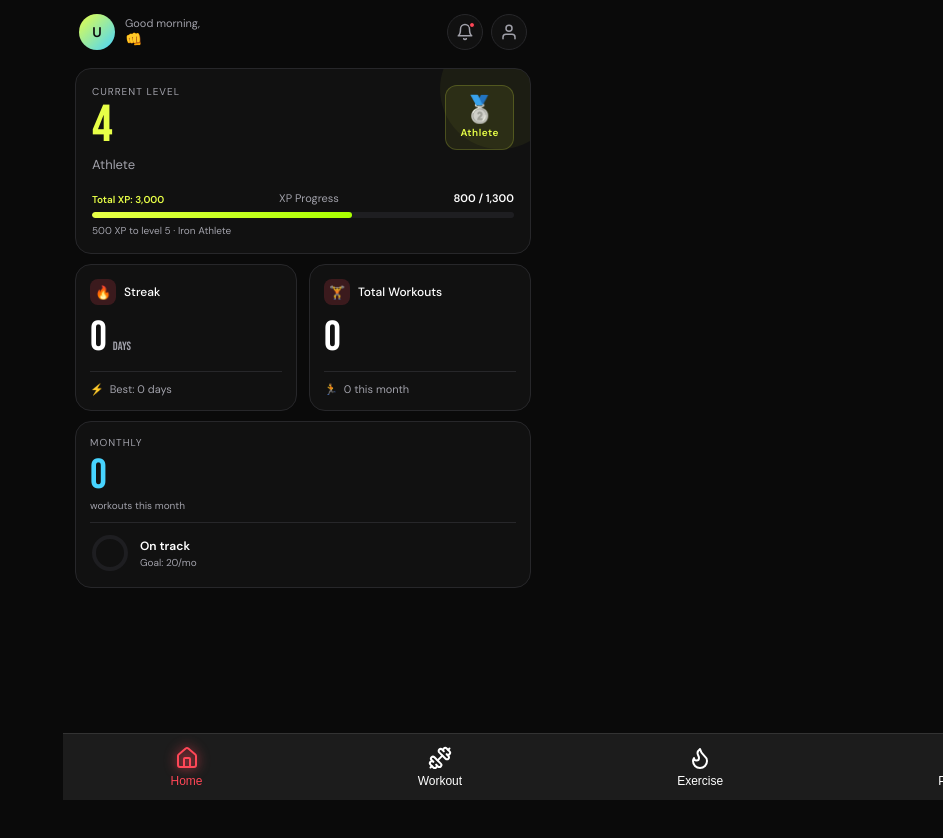
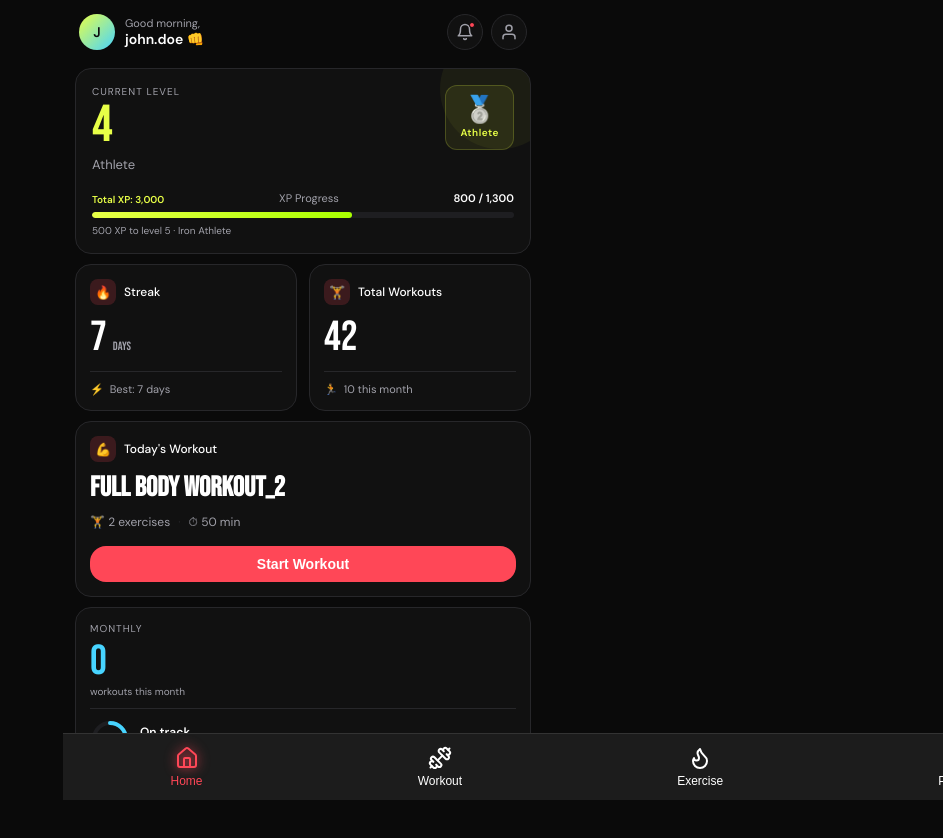
Before and after one commit to amanshakya99/IronTitan-App, a React (Vite) app: page /dashboard in a window 1280 px wide. Shown: the top 838 px of the page, without its empty margins (337-1280 px from the left). Before the commit the page ends 800 px from the top, so only its background shows below. Built offline with nearby package versions, Linux system fonts and the light colour scheme; no server answers.

Commit message:
fixed and changed api layer from supabase to mockApi

```diff
--- a/src/components/Dashboard/StreakCard.jsx
+++ b/src/components/Dashboard/StreakCard.jsx
@@ -1,6 +1,8 @@
 import { useEffect, useState, useRef } from 'react'
-import { supabase } from '../../lib/supabase'
-import { getWorkoutDates } from '../../api/workoutApi'
+import {
+  getCurrentUser,
+  getWorkoutDates,
+} from '../../api'
 import '../../styles/dashboard/StreakCard.css'
 
 function calculateStreak(dates) {
@@ -44,7 +46,7 @@ export default function StreakCard() {
 
   useEffect(() => {
     async function fetchStreak() {
-      const { data: { user } } = await supabase.auth.getUser()
+      const user = await getCurrentUser()
       if (!user) return
 
       const dates = await getWorkoutDates(user.id)
--- a/src/components/Dashboard/TodaysWorkoutCard.jsx
+++ b/src/components/Dashboard/TodaysWorkoutCard.jsx
@@ -1,7 +1,10 @@
 import { useEffect, useState } from 'react'
 import { useNavigate } from 'react-router-dom'
-import { supabase } from '../../lib/supabase'
-import { getTodaysRoutine } from '../../api/workoutApi'
+import {
+  getTodaysRoutine,
+  getCurrentUser,
+} from '../../api'
+
 import '../../styles/dashboard/TodayWorkoutCard.css'
 
 export default function TodayWorkoutCard() {
@@ -10,7 +13,7 @@ export default function TodayWorkoutCard() {
 
   useEffect(() => {
     async function fetchTodayWorkout() {
-      const { data: { user } } = await supabase.auth.getUser()
+      const user = await getCurrentUser()
       if (!user) return
       const data = await getTodaysRoutine(user.id)
       setWorkout(data)
--- a/src/components/Dashboard/TopBar.jsx
+++ b/src/components/Dashboard/TopBar.jsx
@@ -1,13 +1,12 @@
 import { useEffect, useState } from 'react'
-import { supabase } from '../../lib/supabase'
-
+import { getCurrentUser } from '../../api'
 export default function TopBar() {
   const [username, setUsername] = useState('')
   const [initials, setInitials] = useState('U')
 
   useEffect(() => {
     async function getUser() {
-      const { data: { user } } = await supabase.auth.getUser()
+      const user = await getCurrentUser()
       if (user) {
         const name = user.user_metadata?.full_name || user.email
         setUsername(name.split('@')[0])
--- a/src/components/Dashboard/TotalWorkout.jsx
+++ b/src/components/Dashboard/TotalWorkout.jsx
@@ -1,6 +1,9 @@
 import { useEffect, useState, useRef } from 'react'
-import { supabase } from '../../lib/supabase'
-import { getMonthlyWorkoutCount, getTotalWorkoutCount } from '../../api/workoutApi'
+import {
+  getCurrentUser,
+  getMonthlyWorkoutCount,
+  getTotalWorkoutCount,
+} from '../../api'
 import '../../styles/dashboard/StreakCard.css'
 
 export default function TotalWorkoutsCard() {
@@ -10,13 +13,14 @@ export default function TotalWorkoutsCard() {
 
 useEffect(() => {
   async function fetchStats() {
-      const { data: { user } } = await supabase.auth.getUser()
-      if (!user) return
+    const user = await getCurrentUser()
+    if (!user) {
+      return
+    }
 
-      const [total, thisMonth] = await Promise.all([
-        getTotalWorkoutCount(user.id),
-        getMonthlyWorkoutCount(user.id)
-      ])
+    const total = await getTotalWorkoutCount(user.id)
+
+    const thisMonth = await getMonthlyWorkoutCount(user.id)
 
     setStats({ total, thisMonth })
   }
--- a/src/components/Dashboard/WorkoutsCard.jsx
+++ b/src/components/Dashboard/WorkoutsCard.jsx
@@ -1,46 +1,36 @@
-import { useEffect, useState, useRef } from 'react'
-import { supabase } from '../../lib/supabase'
-import { getMonthlyWorkoutCount } from '../../api/workoutApi'
-import '../../styles/dashboard/WorkoutsCard.css'
+import { useEffect, useState, useRef } from "react";
+import { getCurrentUser, getMonthlyWorkoutCount } from "../../api";
+import "../../styles/dashboard/WorkoutsCard.css";
 
 export default function WorkoutsCard() {
-  const [total, setTotal] = useState(0)
-  const [displayNum, setDisplayNum] = useState(0)
-  const [goal] = useState(20)
-  const animRef = useRef(null)
+  const [total, setTotal] = useState(0);
+  const [displayNum, setDisplayNum] = useState(0);
+  const [goal] = useState(20);
+  const animRef = useRef(null);
 
  useEffect(() => {
   async function fetchWorkouts() {
-      const { data: { user } } = await supabase.auth.getUser()
+    const user = await getCurrentUser()
+    console.log("user:", user)
+
     if (!user) return
 
     const count = await getMonthlyWorkoutCount(user.id)
-      // console.log ('Monthly workout count:', count)
+    console.log("monthly count:", count)
+
     setTotal(count || 0)
   }
+
   fetchWorkouts()
 }, [])
 
 useEffect(() => {
-    if (!total) { setDisplayNum(0); return }
-    const target = total
-    let start = null
-
-    function animate(ts) {
-      if (!start) start = ts
-      const progress = Math.min((ts - start) / 800, 1)
-      setDisplayNum(Math.floor(progress * target))
-      if (progress < 1) animRef.current = requestAnimationFrame(animate)
-      else setDisplayNum(target)
-    }
-
-    animRef.current = requestAnimationFrame(animate)
-    return () => cancelAnimationFrame(animRef.current)
+  console.log("total state:", total)
 }, [total])
 
-  const percentage = Math.min((total / goal) * 100, 100)
-  const circumference = 2 * Math.PI * 16
-  const offset = circumference - (percentage / 100) * circumference
+  const percentage = Math.min((total / goal) * 100, 100);
+  const circumference = 2 * Math.PI * 16;
+  const offset = circumference - (percentage / 100) * circumference;
 
   return (
     <div className="workouts-card">
@@ -50,24 +40,35 @@ export default function WorkoutsCard() {
       <div className="workouts-card__divider" />
       <div className="workouts-card__ring-row">
         <svg width="40" height="40" viewBox="0 0 40 40">
-          <circle cx="20" cy="20" r="16" fill="none"
-            stroke="var(--bg-raised)" strokeWidth="4" />
-          <circle cx="20" cy="20" r="16" fill="none"
-            stroke="var(--accent-blue)" strokeWidth="4"
+          <circle
+            cx="20"
+            cy="20"
+            r="16"
+            fill="none"
+            stroke="var(--bg-raised)"
+            strokeWidth="4"
+          />
+          <circle
+            cx="20"
+            cy="20"
+            r="16"
+            fill="none"
+            stroke="var(--accent-blue)"
+            strokeWidth="4"
             strokeDasharray={circumference}
             strokeDashoffset={offset}
             strokeLinecap="round"
             transform="rotate(-90 20 20)"
-            style={{ transition: 'stroke-dashoffset 1s ease' }}
+            style={{ transition: "stroke-dashoffset 1s ease" }}
           />
         </svg>
         <div className="workouts-card__ring-info">
           <span className="workouts-card__ring-status">
-            {percentage >= 100 ? 'Goal reached! 🎉' : 'On track'}
+            {percentage >= 100 ? "Goal reached! 🎉" : "On track"}
           </span>
           <span className="workouts-card__ring-goal">Goal: {goal}/mo</span>
         </div>
       </div>
     </div>
-  )
+  );
 }
```
Also changed, not shown: src/components/Dashboard/WeeklyProgress.jsx (+6 -3 lines). Lines whose indentation alone changed are shown as unchanged.
